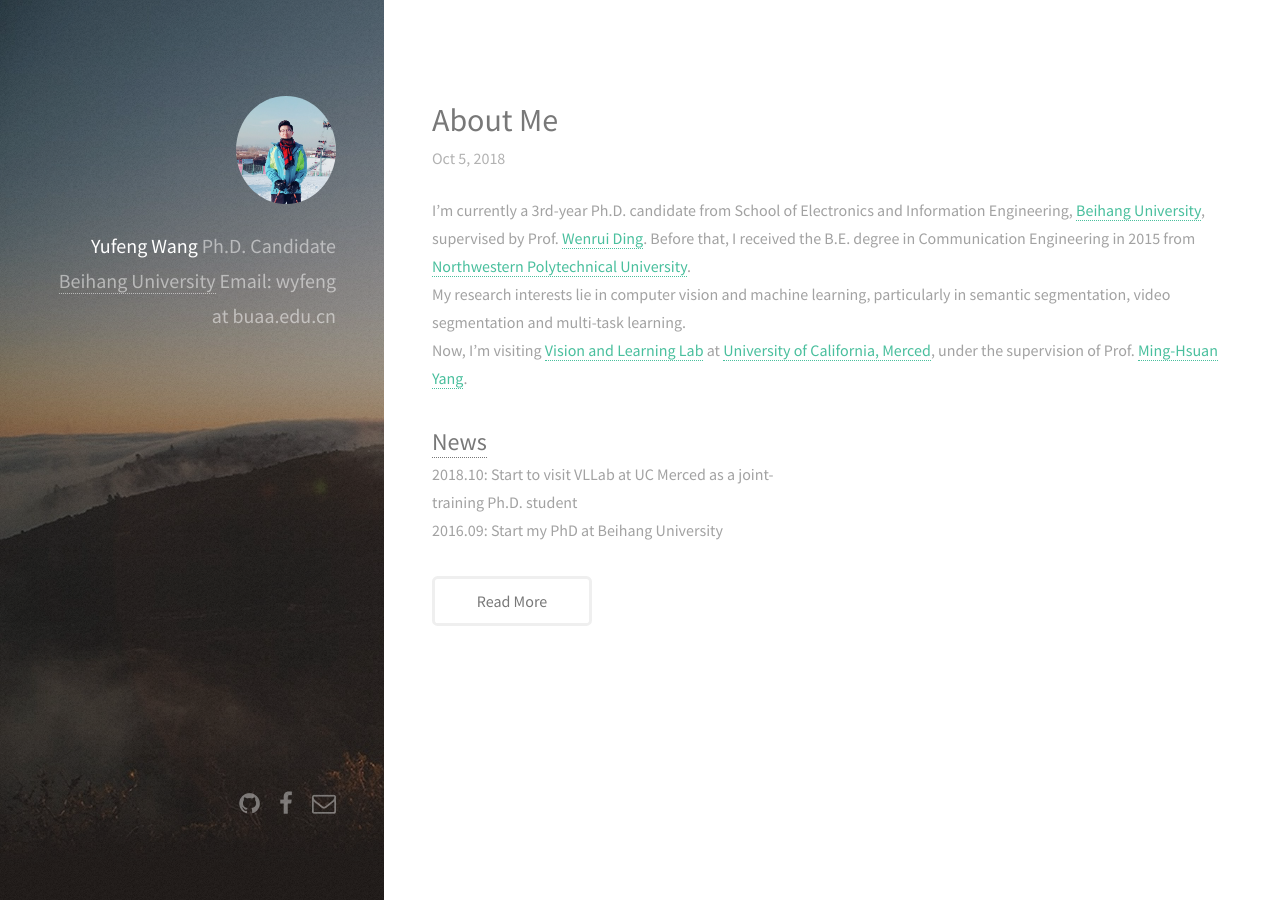
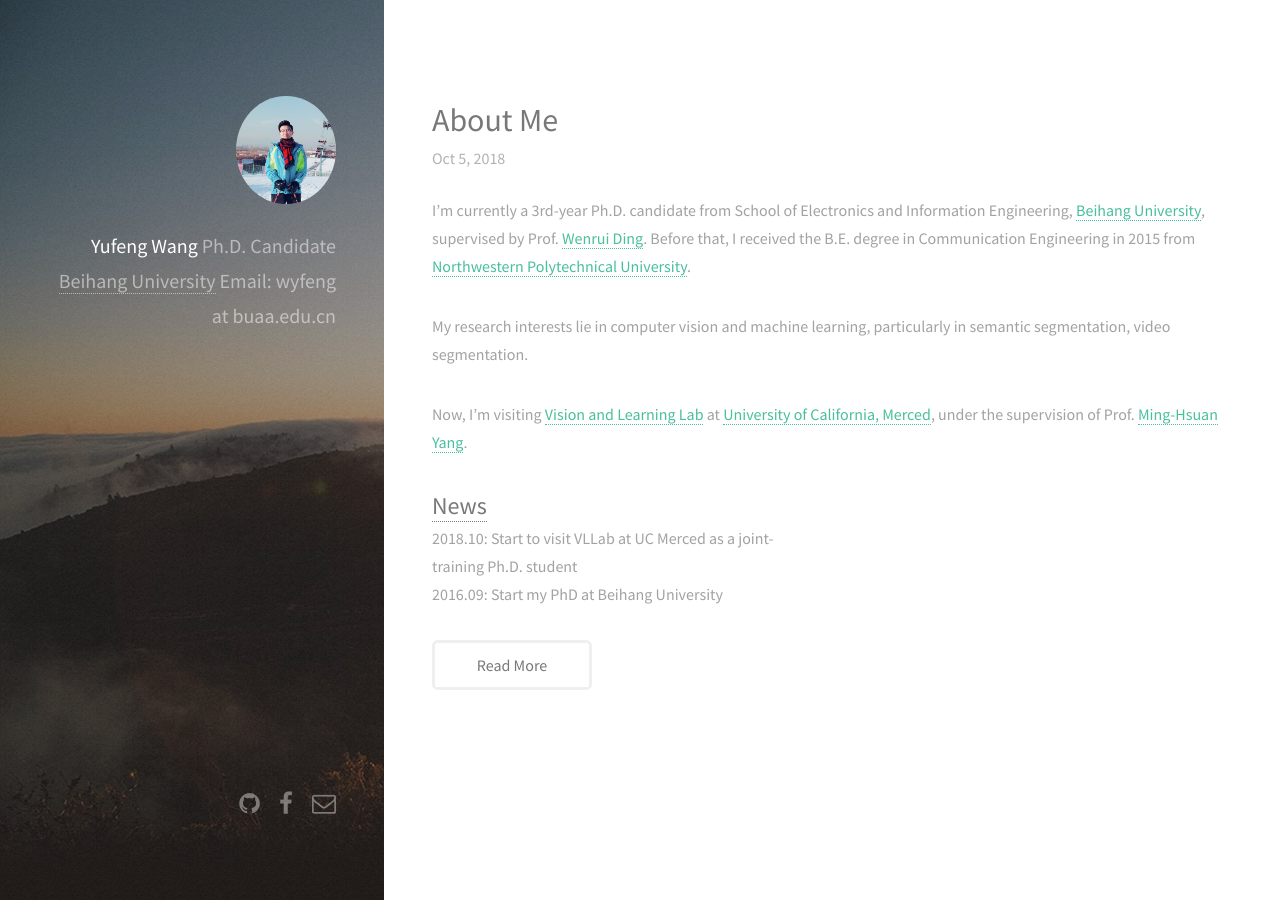
Before and after one commit to wyfeng1020/wyfeng1020.github.io, a Jekyll site: the page built from _posts/2018-10-5-About_me.markdown, in a window 1280 px wide. Built offline with Jekyll 4.4.1, drawn with Linux system fonts in a browser that asks for light colours; nearby versions of some CDN libraries.

Commit message:
Update 2018-10-5-About_me.markdown

```diff
--- a/_posts/2018-10-5-About_me.markdown
+++ b/_posts/2018-10-5-About_me.markdown
@@ -3,5 +3,7 @@ layout: post
 title: About Me
 ---
 I'm currently a 3rd-year Ph.D. candidate from School of Electronics and Information Engineering, <a href="http://www.buaa.edu.cn">Beihang University</a>, supervised by Prof. <a href="http://www.ee.buaa.edu.cn/info/1040/1172.htm">Wenrui Ding</a>. Before that, I received the B.E. degree in Communication Engineering in 2015 from <a href="http://www.nwpu.edu.cn/">Northwestern Polytechnical University</a>.
-My research interests lie in computer vision and machine learning, particularly in semantic segmentation, video segmentation and multi-task learning.
+
+My research interests lie in computer vision and machine learning, particularly in semantic segmentation, video segmentation.
+
 Now, I'm visiting <a href="http://vllab.ucmerced.edu/">Vision and Learning Lab</a> at <a href="https://www.ucmerced.edu/">University of California, Merced</a>, under the supervision of Prof. <a href="http://faculty.ucmerced.edu/mhyang/">Ming-Hsuan Yang</a>.
```
